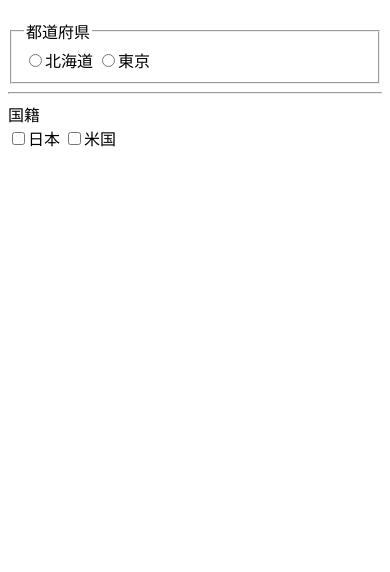
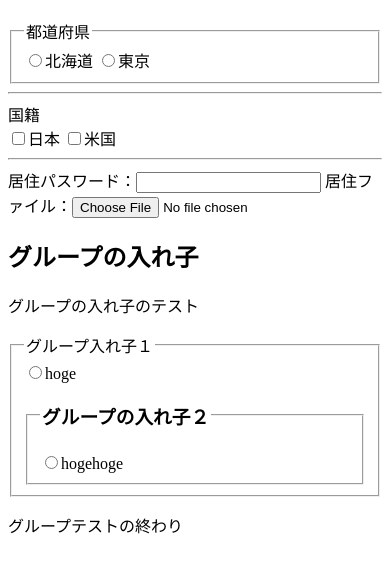
Before and after one commit to blindsoup/a11y-wai-aria-sample, a website: page mobile.html in a window 390 px wide. Shown: the part 70-642 px from the top of the page. Drawn offline with Linux system fonts and the light colour scheme.

Commit message:
Modify mobile test

```diff
--- a/mobile.html
+++ b/mobile.html
@@ -18,5 +18,26 @@
         <label><input type="checkbox"/>日本</label>
         <label><input type="checkbox"/>米国</label>
     </div>
+    <hr/>
+    <section>
+        <div role="group" aria-label="居住地">
+            <label>居住パスワード：<input type="password"/></label>
+            <label>居住ファイル：<input type="file"/></label>
+        </div>
+    </section>
+
+    <h2>グループの入れ子</h2>
+    <section aria-label="group test">
+        <p>グループの入れ子のテスト</p>
+        <fieldset>
+            <legend>グループ入れ子１</legend>
+            <label><input type="radio" />hoge</label>
+            <fieldset>
+                <legend><h3>グループの入れ子２</h3></legend>
+                <label><input type="radio"/>hogehoge</label>
+            </fieldset>
+        </fieldset>
+    </section>
+    <p>グループテストの終わり</p>
 </body>
 </html>
```
